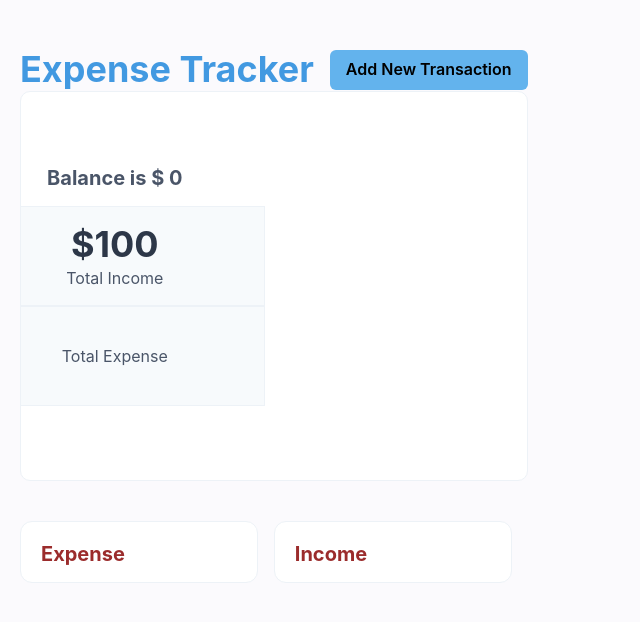
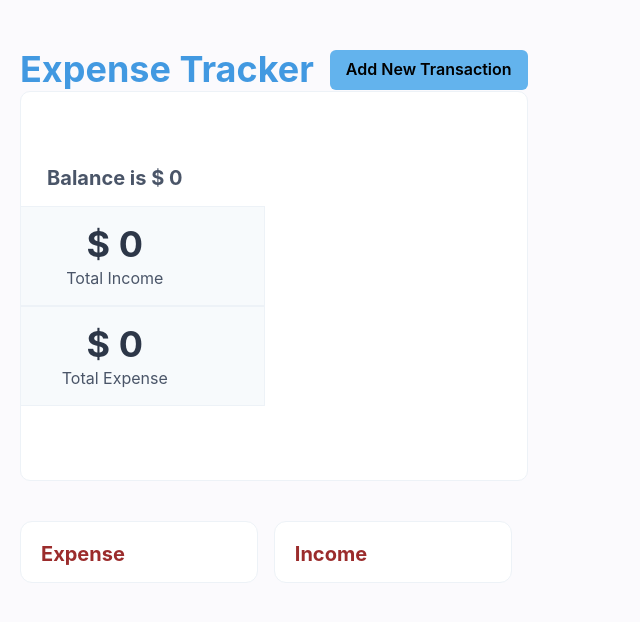
Before and after one commit to DeepaBhandari/expense-tracker, a React (Create React App) app: page / in a window 1280 px wide. Shown: the top 622 px of the page, without its empty margins (0-640 px from the left). Built offline with nearby package versions, Linux system fonts and the light colour scheme; the HTML template or start-up script is replaced by a standard one.

Commit message:
final expense view

```diff
--- a/src/components/summary/index.jsx
+++ b/src/components/summary/index.jsx
@@ -1,14 +1,13 @@
-import React from 'react'
-import { Box, Flex, Heading, Text } from '@chakra-ui/react'
-import TransactionForm from '../add-transaction'
-import TransactionChartSummary from '../chart'
+import { Box, Flex, Heading, Text } from "@chakra-ui/react";
+import TransactionForm from "../add-transaction";
+import TransactionChartSummary from "../chart";
 
-const Summary = ({
-    onClose,
-    isOpen,
-    totalExpense,
-    totalIncome,
-  }) => {
+export default function Summary({
+  onClose,
+  isOpen,
+  totalExpense,
+  totalIncome,
+}) {
   return (
     <Box
       p="6"
@@ -53,7 +52,7 @@ const Summary = ({
             borderColor={"gray.100"}
           >
             <Flex flexDirection={"column"}>
-              <Heading color={"gray.700"}>$100</Heading>
+              <Heading color={"gray.700"}>$ {totalIncome}</Heading>
               <Text color={"gray.600"}>Total Income</Text>
             </Flex>
           </Flex>
@@ -67,7 +66,7 @@ const Summary = ({
             borderColor={"gray.100"}
           >
             <Flex flexDirection={"column"}>
-              <Heading color={"gray.700"}></Heading>
+              <Heading color={"gray.700"}>$ {totalExpense}</Heading>
               <Text color={"gray.600"}>Total Expense</Text>
             </Flex>
           </Flex>
@@ -90,8 +89,5 @@ const Summary = ({
       </Flex>
       <TransactionForm onClose={onClose} isOpen={isOpen} />
     </Box>
-
-  )
+  );
 }
-
-export default Summary
```
Also changed, not shown: src/components/main/index.jsx (+6 -9 lines).
